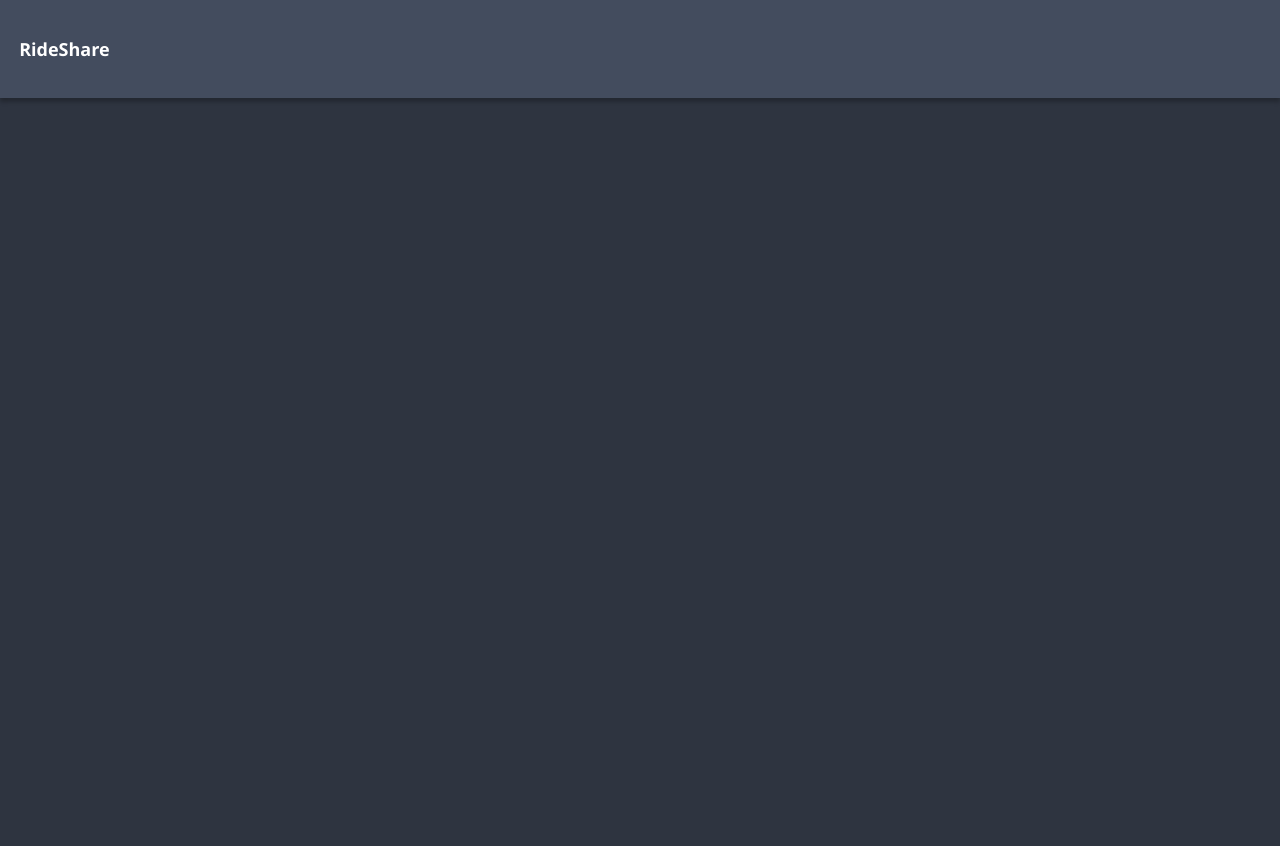
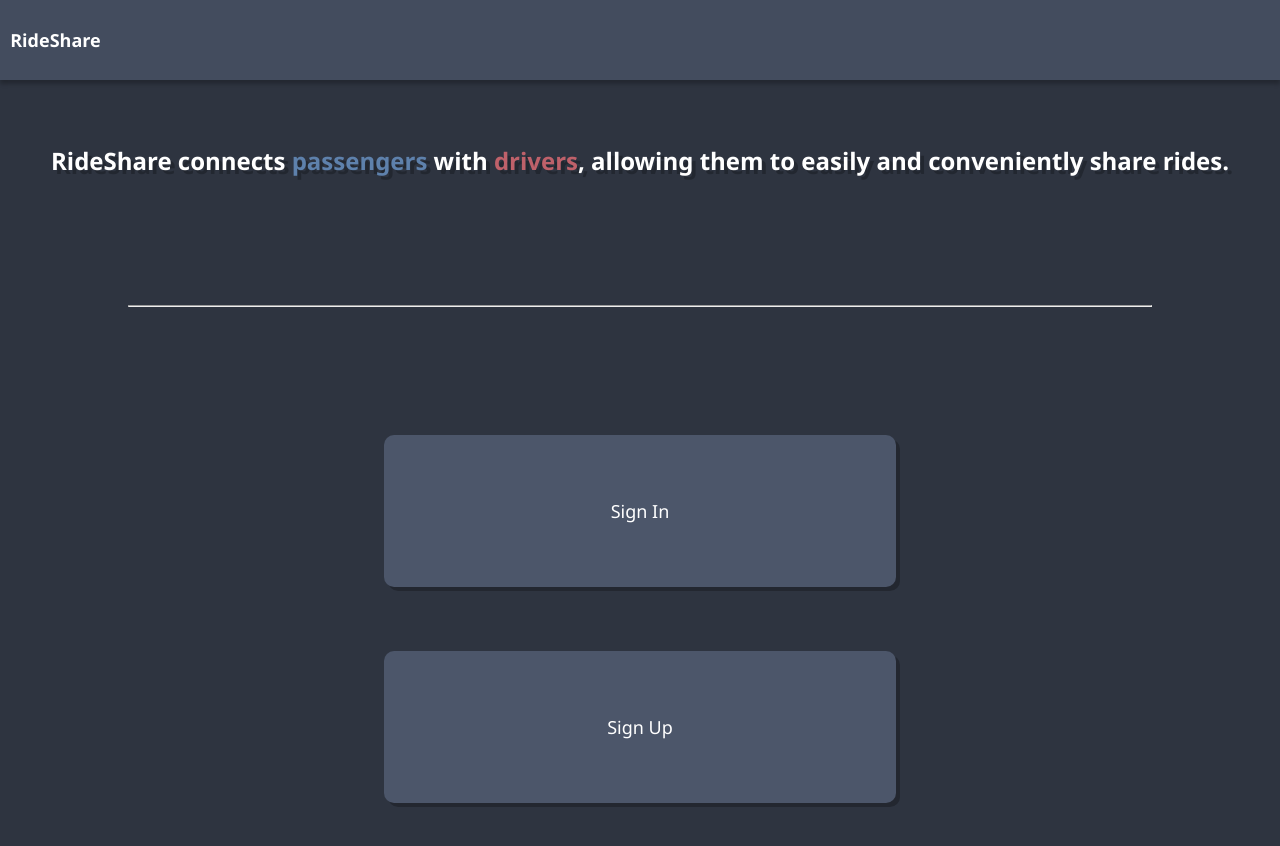
Before and after one commit to konstantinosbaktalias/web-assignments-CSE1500, a plain HTML site: page index.html in a window 1280 px wide. Before the commit the page ends 800 px from the top, so only its background shows below. Drawn offline with Linux system fonts and the light colour scheme.

Commit message:
Designed the main page

```diff
--- a/index.html
+++ b/index.html
@@ -4,12 +4,21 @@
     <meta charset="UTF-8">
     <meta http-equiv="X-UA-Compatible" content="IE=edge">
     <meta name="viewport" content="width=device-width, initial-scale=1.0">
-    <link rel="stylesheet" href="styles/style.css">
+    <link rel="stylesheet" href="../styles/style.css">
+    <link rel="stylesheet" href="../styles/main.css">
     <title>RideShare</title>
 </head>
 <body>
     <div class="navbar-container">
-        <h3 class="navbar-logo">RideShare</h3>
+        <h3 class="navbar-logo"><a href="index.html">RideShare</a></h3>
+    </div>
+    <div class="intro-container"><center><b>RideShare connects <span style="color:#5E81AC">passengers</span> with <span style="color:#BF616A">drivers</span>, allowing them to easily and conveniently share rides.</b></center></div>
+    <hr id="line1">
+    <div>
+        <a class="button" href="signin.html"><center>Sign In</center></a>
+    </div>
+    <div>
+        <a class="button" href="signin.html"><center>Sign Up</center></a>
     </div>
 </body>
 </html>
--- /dev/null
+++ b/styles/main.css
@@ -0,0 +1,29 @@
+.intro-container {
+    padding-top: 5%;
+    font-size: x-large;
+    text-shadow: 4px 4px rgba(0, 0, 0, 0.25);
+}
+
+#line1 {
+    margin: 10%;
+    color: #fff;
+}
+
+.button {
+    display: block;
+    border-radius: 10px;
+    padding: 5%;
+    margin-right: 30%;
+    margin-left: 30%;
+    margin-top: 5%;
+    margin-bottom: 5%;
+    background-color: #4C566A;
+    box-shadow: 4px 4px rgba(0, 0, 0, 0.25);
+    font-size: large;
+    color: #fff;
+    text-decoration: none;
+}
+
+.button:hover {
+    background-color: #d08770;
+}
--- a/styles/style.css
+++ b/styles/style.css
@@ -16,6 +16,30 @@ html, body {
 }
 
 .navbar-logo {
-    padding: 1.5%;
+    padding: 0.8%;
     font-size: large;
 }
+
+.navbar-logo a:link {
+    color: #fff;
+    background-color: transparent;
+    text-decoration: none;
+}
+
+.navbar-logo a:visited {
+    color: #fff;
+    background-color: transparent;
+    text-decoration: none;
+}
+
+.navbar-logo a:hover {
+    color: #fff;
+    background-color: transparent;
+    text-decoration: none;
+}
+
+.navbar-logo a:active {
+    color: #fff;
+    background-color: transparent;
+    text-decoration: none;
+}
```
